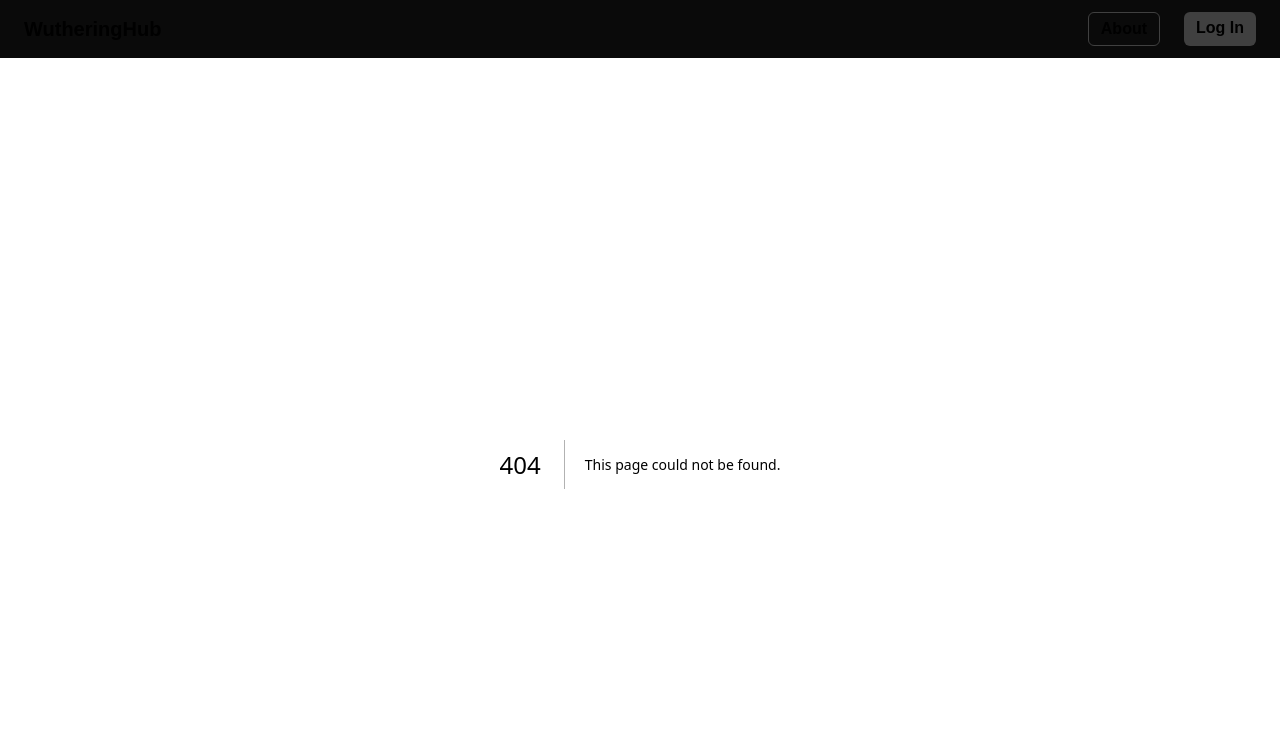
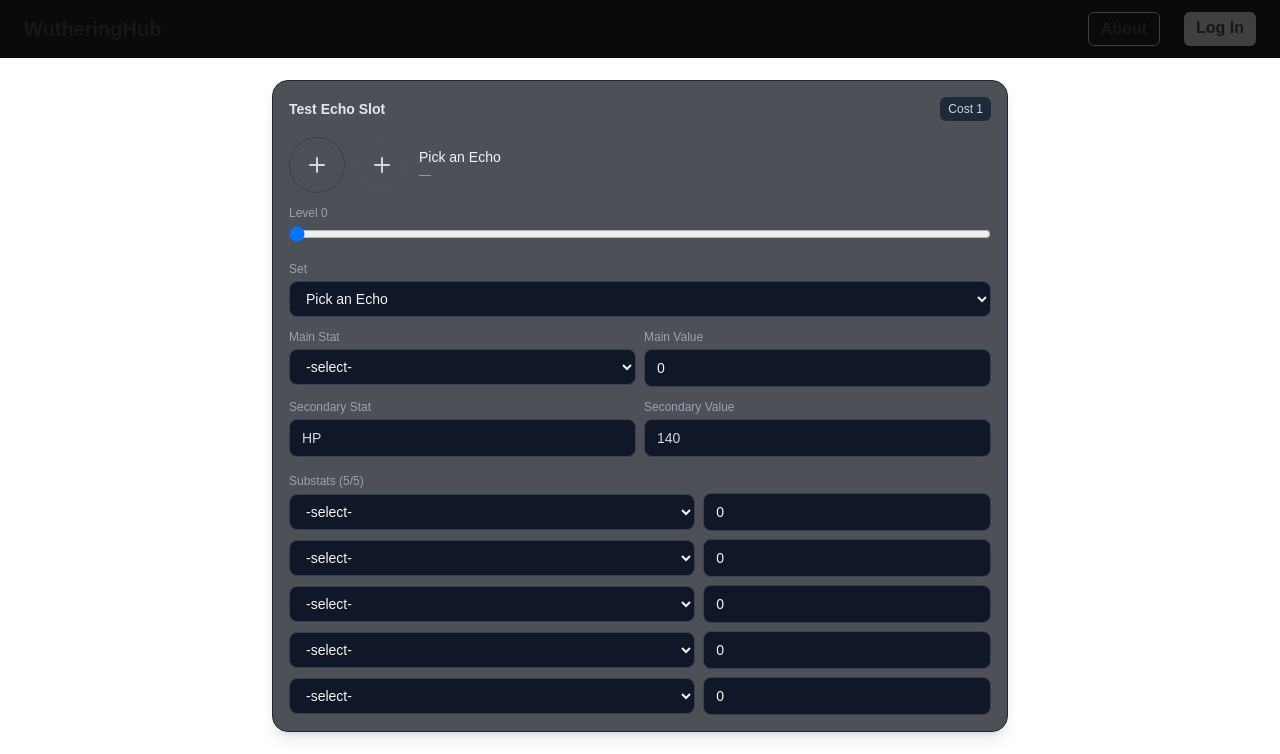
Before and after one commit to Khoi-Duong3/WutheringHub, a Next.js app in the folder frontend/wutheringhub/: page /calculator in a window 1280 px wide. Before the commit this address had no page. Shown: the top 754 px of the page. Built offline with nearby package versions, Linux system fonts and the light colour scheme.

Commit message:
will finish this off tmr and make the grid component

```diff
--- /dev/null
+++ b/frontend/wutheringhub/app/calculator/page.tsx
@@ -0,0 +1,42 @@
+"use client";
+
+import { useState } from "react";
+import EchoBox, { type EchoPiece, type EchoMeta } from "../components/EchoBox";
+// ⬇️ Adjust path to your JSON location
+import echoesData from "@/data/echoes.json";
+
+export default function Page() {
+  const echoes = echoesData as unknown as EchoMeta[];
+
+  const [piece, setPiece] = useState<EchoPiece>({
+    id: "echo-1",
+    level: 0,
+    setName: "",
+    cost: 1, // will be overridden when you pick an echo
+    main: { stat: "", value: 0 },
+    secondary: { stat: "hp", value: 0 }, // will auto-sync
+    substats: Array.from({ length: 5 }, () => ({ stat: "", value: 0 })),
+  });
+
+  return (
+    <div className="mx-auto max-w-3xl space-y-6 p-4">
+      <EchoBox
+        echoes={echoes}
+        value={piece}
+        onChange={setPiece}
+        title="Test Echo Slot"
+        // ⬇️ when you have real numbers for the secondary curves, plug them here
+        secondaryScaler={(level, cost) => {
+          // example placeholder; replace with real tables:
+          const base = cost === 1 ? 140 : 260;
+          const per = cost === 1 ? 3.2 : 5.5;
+          return Math.round((base + per * level) * 10) / 10;
+        }}
+      />
+
+      <pre className="overflow-auto rounded-xl border border-gray-800 bg-black p-3 text-xs text-gray-300">
+        {JSON.stringify(piece, null, 2)}
+      </pre>
+    </div>
+  );
+}
--- a/frontend/wutheringhub/app/components/EchoBox.tsx
+++ b/frontend/wutheringhub/app/components/EchoBox.tsx
@@ -43,6 +43,18 @@ const PERCENT_STATS = new Set<EchoStat>([
 const ROLL_TIERS: Partial<Record<EchoStat, number[]>> = {
 	// TODO: Add all of the different tiers for each stat
 	critRate: [6.3, 6.9, 7.5, 8.1, 8.7, 9.3, 9.9, 10.5],
+	critDmg: [12.6, 13.8, 15.0, 16.2, 17.4, 18.6, 19.8, 21.0],
+	energyRegen: [6.8, 7.6, 8.4, 9.2, 10.0, 10.8, 11.6, 12.4],
+	basicDmgBonus: [6.4, 7.1, 7.9, 8.6, 9.4, 10.1, 10.9, 11.6],
+	heavyDmgBonus: [6.4, 7.1, 7.9, 8.6, 9.4, 10.1, 10.9, 11.6],
+	skillDmgBonus: [6.4, 7.1, 7.9, 8.6, 9.4, 10.1, 10.9, 11.6],
+	liberationDmgBonus: [6.4, 7.1, 7.9, 8.6, 9.4, 10.1, 10.9, 11.6],
+	hp: [320.0, 360.0, 430.0, 470.0, 510.0, 540.0, 580.0],
+	"hp%": [6.4, 7.1, 7.9, 8.6, 9.4, 10.1, 10.9, 11.6],
+	"atk%": [6.4, 7.1, 7.9, 8.6, 9.4, 10.1, 10.9, 11.6],
+	"def%": [8.1, 9.0, 10.0, 10.9, 11.8, 12.8, 13.8, 14.7],
+	atk: [30.0, 40.0, 50.0, 60.0],
+	def: [40.0, 50.0, 60.0, 70.0]
 };
 
 function format(stat: StatKey, v: number) {
@@ -201,6 +213,26 @@ const SUB_STATS: StatKey[] = [
 	"heavyDmgBonus", "basicDmgBonus", "skillDmgBonus", "liberationDmgBonus", "energyRegen"
 ];
 
+const dmgBonusesFromMain = MAIN_STATS.filter(
+  (s): s is EchoStat => s !== "" && (s as string).endsWith("DmgBonus")
+);
+const PERCENT_BASICS: EchoStat[] = ["atk%", "hp%", "def%"];
+
+const allowedMainStatsByCost = (cost: EchoCost): StatKey[] => {
+  switch (cost) {
+    case 1:
+      // 1-cost → only % basics
+      return ["", ...PERCENT_BASICS];
+    case 4:
+      // 4-cost → % basics + crits
+      return ["", "critRate", "critDmg", ...PERCENT_BASICS];
+    case 3:
+    default:
+      // 3-cost → % basics + energyRegen + all elemental damage bonuses
+      return ["", "energyRegen", ...PERCENT_BASICS, ...dmgBonusesFromMain];
+  }
+};
+
 export interface EchoBoxProps {
 	echoes: EchoMeta[];
 	value: EchoPiece;
@@ -208,3 +240,157 @@ export interface EchoBoxProps {
 	title?: string;
 	secondaryScaler?: (level: number, cost: EchoCost) => number;
 }
+
+export default function EchoBox({echoes,value,onChange,title = "Echo Slot", secondaryScaler = (level, cost) => {
+	const base = cost === 1 ? 140 : 260;
+    const per = cost === 1 ? 3.2 : 5.5;
+    return Math.round((base + level * per) * 10) / 10;
+  },
+}: EchoBoxProps) {
+
+	const update = useCallback(
+		(patch: Partial<EchoPiece>) => onChange({ ...value, ...patch}),
+		[onchange, value]
+	);
+
+	const subStats = useMemo(() => {
+		const subs = [...value.substats];
+		while (subs.length < 5) subs.push({ stat: "", value: 0});
+		return subs.slice(0,5);
+	}, [value.substats])
+
+	const selectedEcho = useMemo(
+		() => echoes.find((e) => e.id === value.selectedEchoId),
+		[echoes, value.selectedEchoId]
+	);
+
+	const effectiveCost: EchoCost = selectedEcho?.cost ?? value.cost;
+	const secondaryType = secondaryStatType(effectiveCost);
+	const secondaryValue = useMemo(
+		() => secondaryScaler(value.level, effectiveCost),
+		[value.level, effectiveCost, secondaryScaler]
+	);
+
+	useEffect(() => {
+		if (value.secondary.stat !== secondaryType || value.secondary.value !== secondaryValue){
+			update({ secondary: {stat: secondaryType, value: secondaryValue}});
+		}
+	}, [secondaryType, secondaryValue, value.secondary.stat, value.secondary.value, update])
+
+	const setOptions = selectedEcho?.sets ?? [];
+
+	return (
+		<div className="rounded-2xl border border-gray-800 bg-gray-950/70 p-4 shadow-lg">
+			<div className="mb-4 flex items-center justify-between">
+				<h3 className="text-sm font-semibold text-gray-200">{title}</h3>
+				<span className="rounded-md bg-gray-800 px-2 py-1 text-xs text-gray-300">Cost {effectiveCost}</span>
+			</div>
+
+			<div className="mb-3 flex items-center gap-3">
+				{selectedEcho ? (
+					<Image src={selectedEcho.portraitURL} alt={selectedEcho.name} width={56} height={56} className="rounded-full border border-gray-700" />
+				) : (
+					<div className="flex h-14 w-14 items-center justify-center rounded-full border border-gray-700">
+						<Plus className="h-6 w-6 text-gray-300" />
+					</div>
+				)}
+
+				<div className="flex items-center gap-3">
+					<EchoPicker
+						echoes={echoes}
+						onPick={(e) =>
+							update({ selectedEchoId: e.id, cost: e.cost, setName: e.sets[0] ?? ""})
+						}
+					/>
+					<div className="min-w-0">
+						<div className="truncate text-sm text-gray-100">{selectedEcho ? selectedEcho.name : "Pick an Echo"}</div>
+						<div className="truncate text-xs text-gray-400">{selectedEcho ? selectedEcho.sets.join(" · ") : "—"}</div>
+					</div>
+				</div>
+			</div>
+
+			<div className="mb-3">
+				<div className="mb-1 text-xs text-gray-400">Level {value.level}</div>
+				<input
+					type="range"
+					min={0}
+					max={25}
+					value={value.level}
+					onChange={(e) => update({ level: Number(e.target.value)})}
+					className="w-full"
+				/>
+			</div>
+
+			<label className="mb-1 block text-xs text-gray-400">Set</label>
+			<select
+				className="mb-3 w-full rounded-lg border border-gray-700 bg-gray-900 px-3 py-2 text-sm text-gray-100 focus:outline-none focus:ring-2 focus:ring-indigo-500"
+				value={value.setName}
+				onChange={(e) => update ({ setName: e.target.value})}
+				disabled={!selectedEcho}
+			>
+				{!selectedEcho && <option value="">Pick an Echo</option>}
+				{setOptions.map((s) => (
+					<option key={s} value={s}>{s}</option>
+				))}
+			</select>
+
+			<div className="grid grid-cols-2 gap-2">
+				<div>
+					<label className="mb-1 block text-xs text-gray-400">Main Stat</label>
+					<StatSelect value={value.main.stat} onChange={(stat) => update({ main: { ...value.main, stat } })} options={MAIN_STATS} />
+				</div>
+				<div>
+					<label className="mb-1 block text-xs text-gray-400">Main Value</label>
+					<ValueField stat={value.main.stat} value={value.main.value} onChange={(num) => update({ main: { ...value.main, value: num } })} />
+				</div>
+			</div>
+
+			<div className="mt-3 grid grid-cols-2 gap-2">
+				<div>
+					<label className="mb-1 block text-xs text-gray-400">Secondary Stat</label>
+					<div className="w-full rounded-lg border border-gray-700 bg-gray-900 px-3 py-2 text-sm text-gray-300">
+						{secondaryType.toUpperCase()}
+					</div>
+				</div>
+				<div>
+					<label className="mb-1 block text-xs text-gray-400">Secondary Value</label>
+					<div className="w-full rounded-lg border border-gray-700 bg-gray-900 px-3 py-2 text-sm text-gray-300">
+            			{format(secondaryType, secondaryValue)}
+          			</div>
+				</div>
+			</div>
+
+			<div className="mt-4">
+				<div className="mb-1 text-xs text-gray-400">Substats (5/5)</div>
+				<div className="space-y-2">
+					{subStats.map((ss,index) => (
+						<div key={index} className="grid grid-cols-12 items-center gap-2">
+							<div className="col-span-7">
+								<StatSelect
+									value={ss.stat}
+									onChange={(stat) => {
+										const next = [...value.substats];
+										next[index] = { ...next[index], stat};
+										update({ substats: next});
+									}}
+									options={SUB_STATS}
+								/>
+							</div>
+							<div className="col-span-5">
+								<ValueField
+									stat={ss.stat}
+									value={ss.value}
+									onChange={(num) => {
+										const next = [...value.substats];
+										next[index] = { ...next[index], value: num};
+										update({ substats: next});
+									}}
+								/>
+							</div>
+						</div>
+					))}
+				</div>
+			</div>
+		</div>
+	);
+}
```
